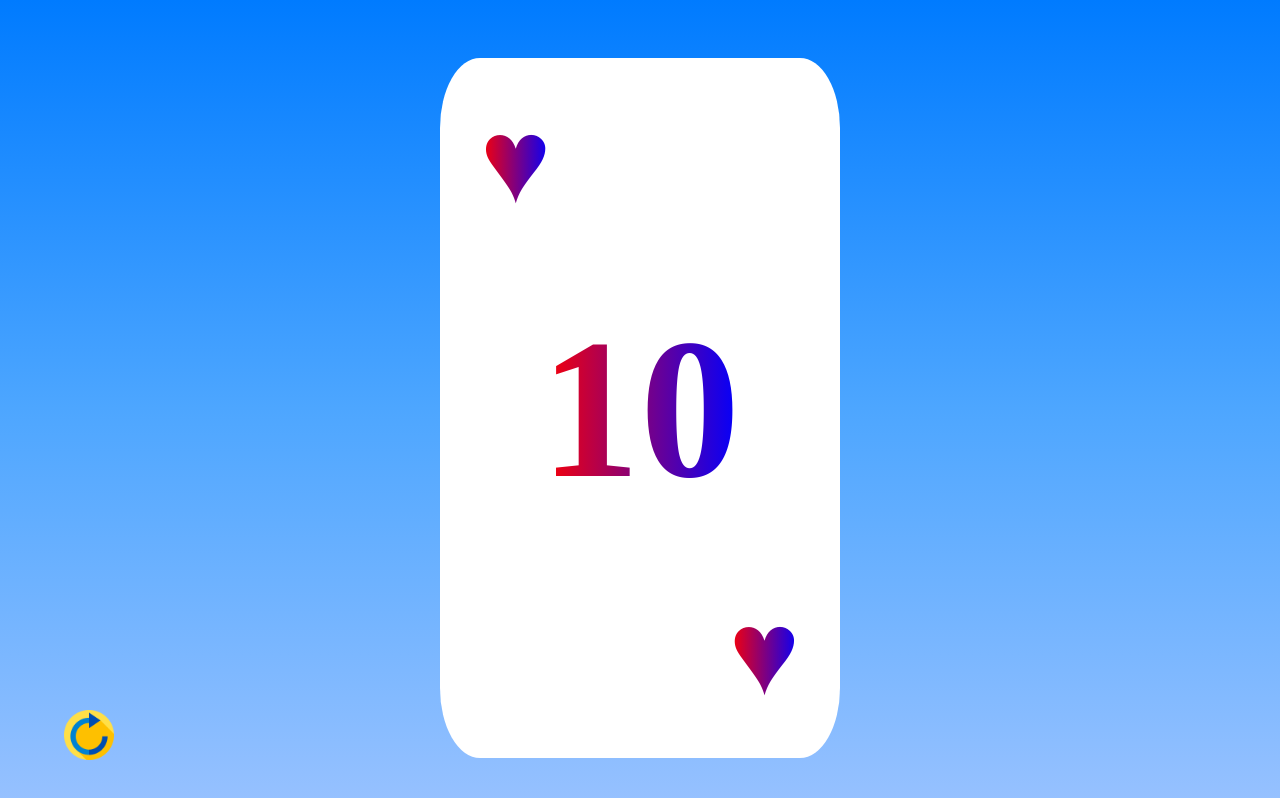
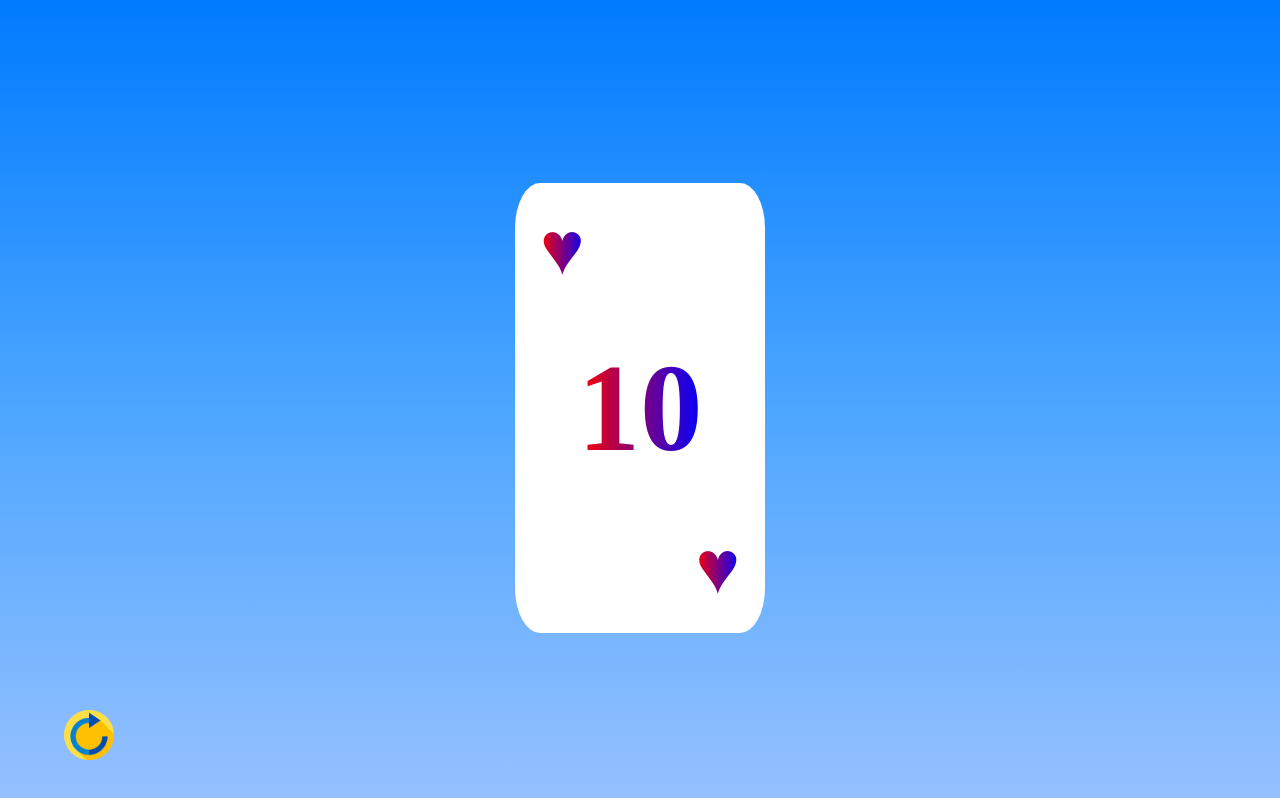
Before and after one commit to HusseinSerhan/Random-Card-Dealer-in-Javascript-HTML-and-CSS, a plain HTML site: page index.html in a window 1280 px wide. Drawn offline with Linux system fonts and the light colour scheme.

Commit message:
Changes in the CSS to accomodate for smaller screens

```diff
--- a/styles.css
+++ b/styles.css
@@ -80,3 +80,30 @@ img {
 #refresh-icon:hover {
     transform: scale(1.1);
   }
+
+/* Styles for mobile devices */
+@media only screen and (min-width: 320px) {
+    /* Add your CSS styles here */
+    .card {
+        width: 250px;
+        height: 450px;
+      }
+
+    img {
+        height: 250px;
+        width: 190px;
+      }
+
+    .value {
+        font-size: 125px;
+      }
+
+    .suit-top {
+        font-size: 75px;
+      }
+
+    .suit-bottom {
+        font-size: 75px;
+      }
+
+  }
```
